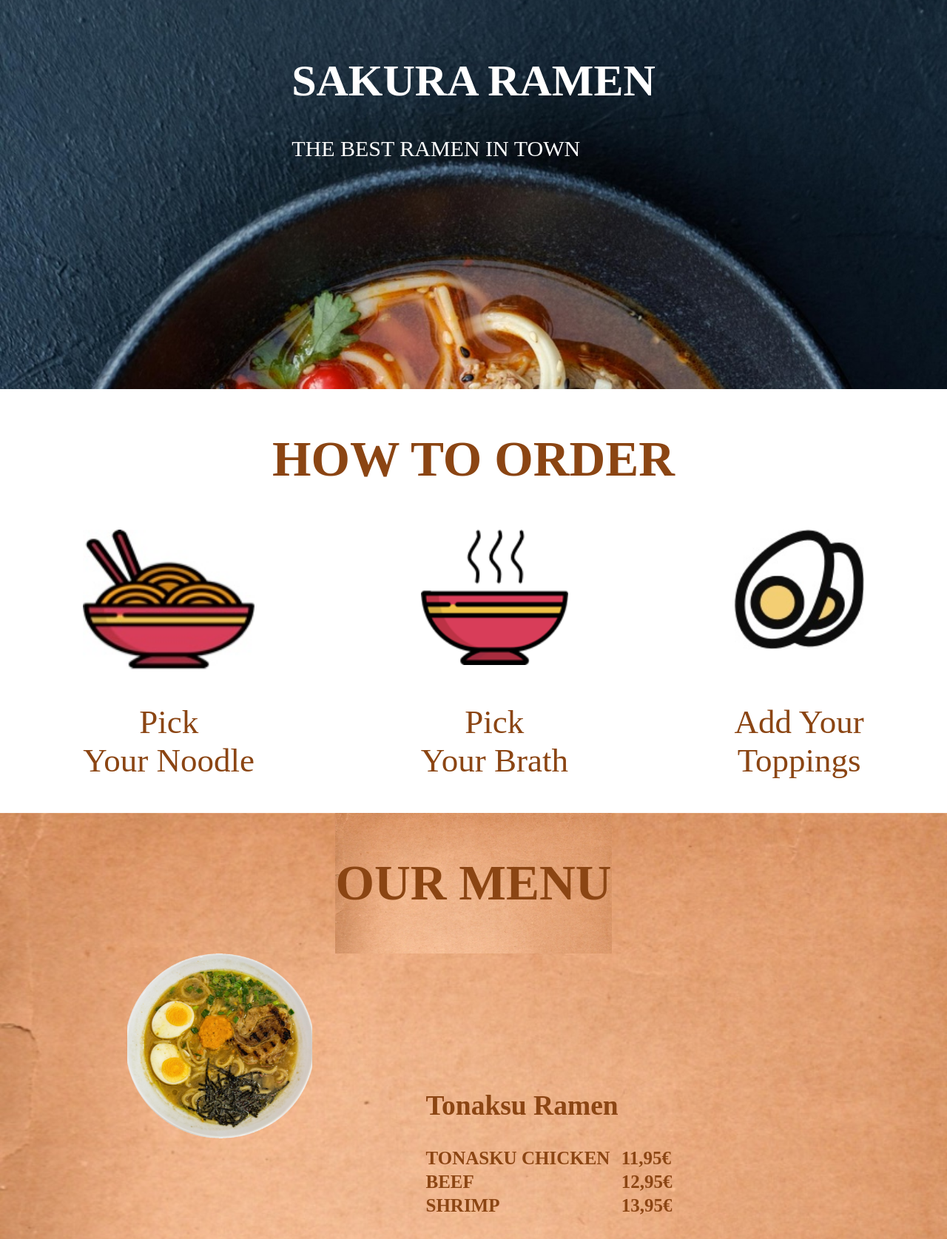
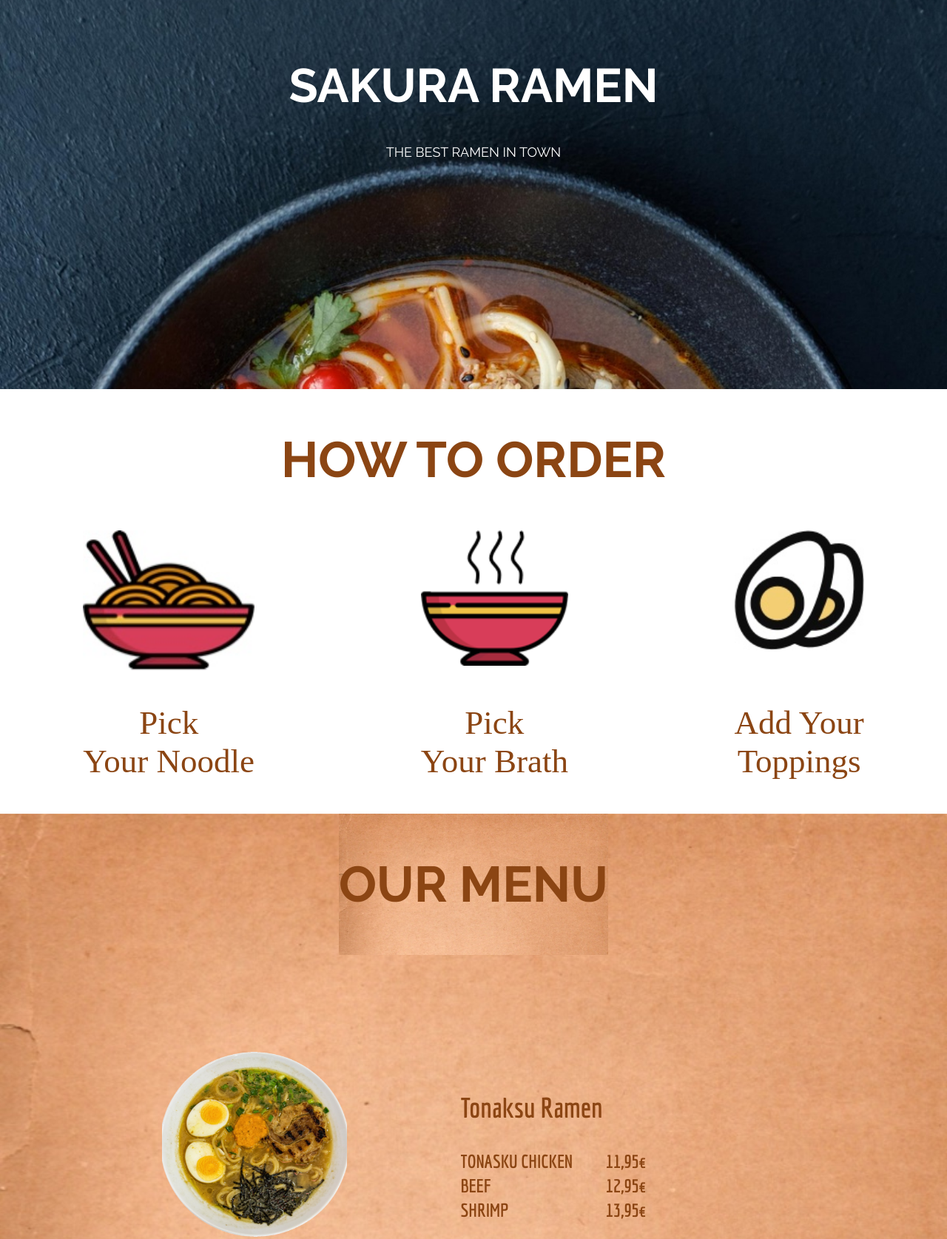
Before and after one commit to nineh90/sakura_ramen, a plain HTML site: page index.html in a window 1280 px wide. Shown: the part 274-1949 px from the top of the page at 74% size. Drawn offline with Linux system fonts and the light colour scheme.

Commit message:
Schriften angepasst

```diff
--- a/index.css
+++ b/index.css
@@ -4,6 +4,25 @@ html{
 body{
     margin: 0;
 }
+.raleway, .raleway-bold {
+    font-family: 'Raleway', sans-serif;
+}
+.raleway-bold {
+    font-weight: bold;
+}
+
+h1 {
+    font-size: 64px;
+}
+
+table {
+    font-family: 'Economica', sans-serif;
+}
+
+table h2 {
+    font-weight: bold;
+}
+
 .headder{
     display: flex;
     justify-content: center;
@@ -112,7 +131,7 @@ body{
 .foodimg{
     display: flex;
     flex-direction: row;
-
+    align-items: center;
 }
 .footer{
     padding: 50px;
@@ -120,18 +139,23 @@ body{
     display: flex;
     justify-content: space-between;
     font-size: 20px;
+    align-items: center;
 
 }
 .footer a{
     color: white;
     padding-left: 50px;
     text-decoration: none;
+    align-items: center;
 }
 .footer-children{
-    width: 60%;
+    width: 50%;
     color: white;
     justify-content: space-around;
+}
 
+.footer-children:last-child {
+    text-align: center;
 }
 
 .footer a:hover{
@@ -172,3 +196,8 @@ table{
     background-attachment: fixed;
     font-size: 45px;
 }
+
+.bestramen {
+    font-size: 18px;
+    text-align: center;
+}
--- a/index.html
+++ b/index.html
@@ -6,7 +6,10 @@
     <meta name="viewport" content="width=device-width, initial-scale=1.0">
     <!--Style-->
     <link rel="stylesheet" href="index.css">
-
+    <link rel="preconnect" href="https://fonts.googleapis.com">
+    <link rel="preconnect" href="https://fonts.gstatic.com" crossorigin>
+    <link href="https://fonts.googleapis.com/css2?family=Raleway:wght@400;700&display=swap" rel="stylesheet">
+    <link href="https://fonts.googleapis.com/css2?family=Economica:wght@700&display=swap" rel="stylesheet">
     <title>Sakura Ramen</title>
 </head>
 <body>
@@ -32,11 +35,11 @@
 
         <div>
             <div>
-                <h1><b>SAKURA RAMEN</b></h1>
+                <h1 class="raleway-bold"><b>SAKURA RAMEN</b></h1>
             </div>
 
             <div class="bestramen">
-                <span>THE BEST RAMEN IN TOWN</span>
+                <span class="raleway">THE BEST RAMEN IN TOWN</span>
             </div>
         </div>
     </div>
@@ -44,7 +47,7 @@
     <div class="order" id="howToOrder">
 
         <div>
-            <h2>HOW TO ORDER</h2>
+            <h2 class="raleway">HOW TO ORDER</h2>
         </div>
 
 
@@ -80,7 +83,7 @@
     <!--MenuCard-->
     <div class="menucard">
         <div class="ordermenu">
-        <h2>OUR MENU</h2>
+        <h2 class="raleway" >OUR MENU</h2>
         </div>
         <div>
 
@@ -160,10 +163,10 @@
     </div>
     <!--AboutUs-->
     <div id="location">
-        <h2 class="order">FIND US AT</h2>
+        <h2 class="order raleway">FIND US AT</h2>
             <p class="adress order">
                 <img class="location-logo" src="img/LO.png">
-                Kapuzinerstraße 31, München, BY 80337
+                <span class="raleway">Kapuzinerstraße 31, München, BY 80337</span>
 
             </p>
     </div>
@@ -178,7 +181,6 @@
     <div class="footer">
         <div class="footer-children">
             <img src="img/saklogo.png">
-            Copyright 2022 - FAKE SAKURA e.k
         </div>
 
         <div class="footer-children">
```
